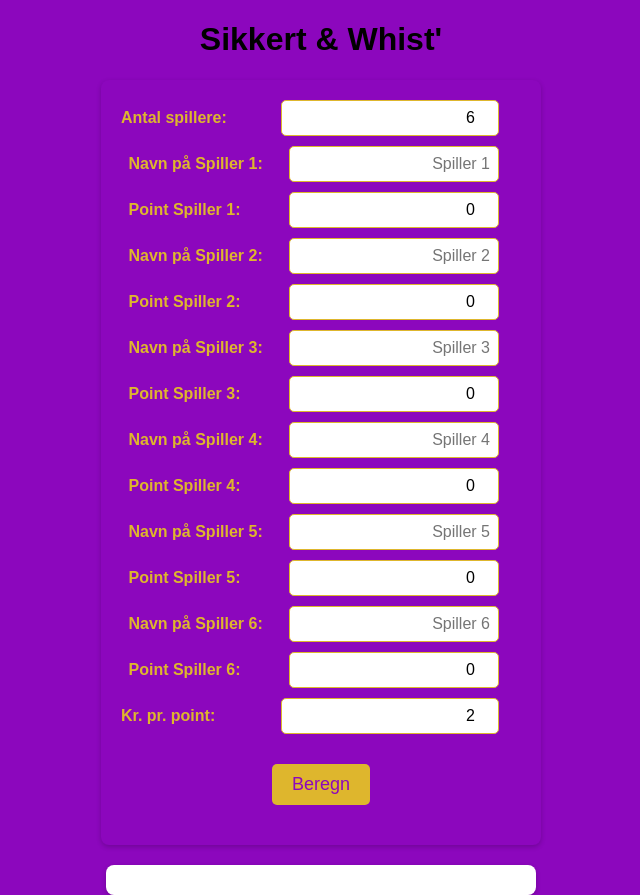
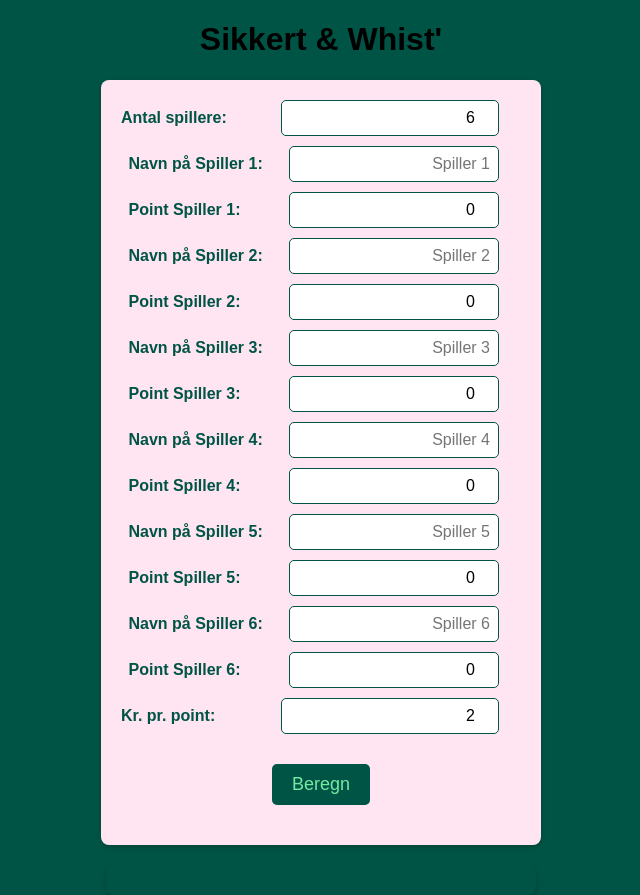
Before and after one commit to oerwood/whist, a Flask app: page / in a window 1280 px wide. Shown: the whole page, without its empty margins (319-959 px from the left). Run offline with Flask 3, Linux system fonts and the light colour scheme.

Commit message:
Update style.css

```diff
--- a/static/style.css
+++ b/static/style.css
@@ -2,7 +2,7 @@
 body {
     font-family: Arial, sans-serif;
     text-align: center;
-    background-color: #8C07BD;
+    background-color: #005445;
     margin: 0;
     padding: 0;
 }
@@ -17,7 +17,7 @@ body {
     max-width: 400px; /* Holder bredden stabil */
     margin: 20px auto;
     padding: 20px;
-    background: #8C07BD;
+    background: #FFE5F2;
     border-radius: 8px;
     box-shadow: 0px 2px 5px rgba(0, 0, 0, 0.2);
 }
@@ -35,14 +35,14 @@ label {
     width: 160px; /* Ensartet bredde for labels */
     text-align: left;
     font-weight: bold;
-    color: #DEB62D;
+    color: #005445;
 }
 
 /* Inputfelter justeret til højre og gjort mindre */
 input {
     width: 50%; /* Mindre bredde: 50% af den oprindelige størrelse */
     padding: 8px;
-    border: 1px solid #DEB62D;
+    border: 1px solid #005445;
     border-radius: 5px;
     font-size: 16px;
     text-align: right;
@@ -50,8 +50,8 @@ input {
 
 /* Knapper */
 button {
-    background-color: #DEB62D;
-    color: #8C07BD;
+    background-color: #005445;
+    color: #74EAA3;
     border: none;
     padding: 10px 20px;
     font-size: 18px;
@@ -76,7 +76,7 @@ button[onclick="beregnOverførsler()"] {
 #resultat {
     margin-top: 20px;
     padding: 15px;
-    background: white;
+    background: #005445;
     border-radius: 8px;
     box-shadow: 0px 2px 5px rgba(0, 0, 0, 0.2);
     max-width: 400px;
```
